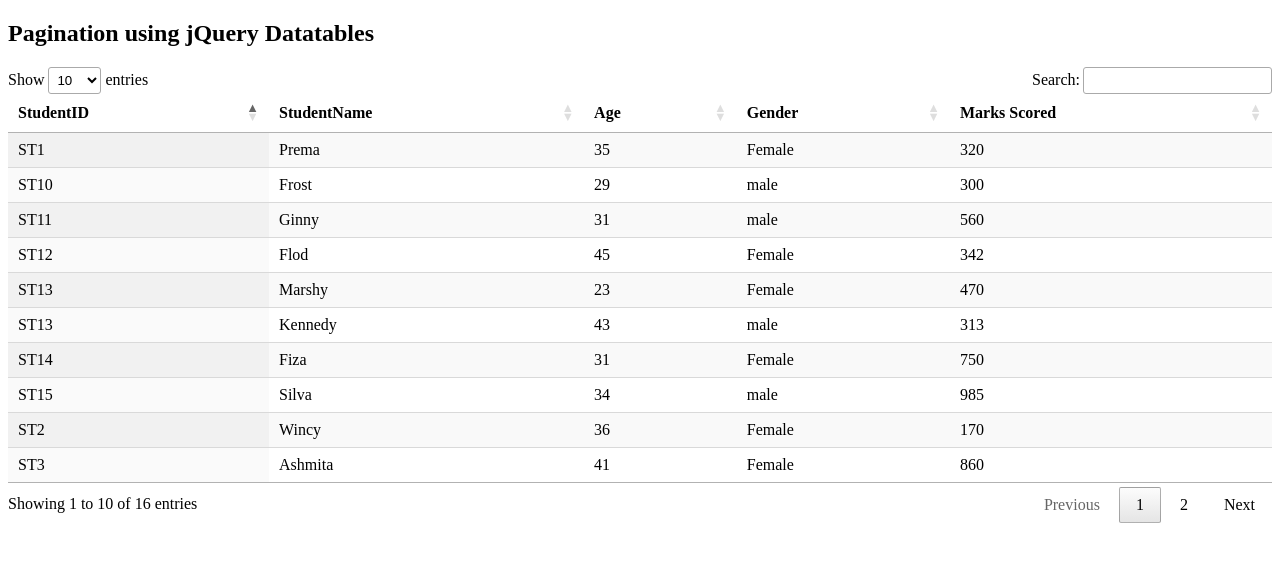
After one commit to Phoenix171/Twitter, a Django app: template NLP_Twitter/templates/test.html in a window 1280 px wide. The commit adds this page. Shown: the top 562 px of the page. Run offline with Django 3.2, Linux system fonts and the light colour scheme; the template is opened without the code that fills it, so the values that code supplies are empty; parts of the project's set-up code (start-up, migrations or seed data) failed here and were passed over; some libraries are stand-ins or nearby versions.

Commit message:
Added pagination

```diff
--- /dev/null
+++ b/NLP_Twitter/templates/test.html
@@ -0,0 +1,163 @@
+<!DOCTYPE html>
+<html>
+<head>
+
+	<meta content="initial-scale=1, maximum-scale=1,
+		user-scalable=0" name="viewport" />
+	<meta name="viewport" content="width=device-width" />
+
+	<!-- Datatable plugin CSS file -->
+	<link rel="stylesheet" href=
+"https://cdn.datatables.net/1.10.22/css/jquery.dataTables.min.css" />
+
+	<!-- jQuery library file -->
+	<script type="text/javascript"
+	src="https://code.jquery.com/jquery-3.5.1.js">
+	</script>
+
+	<!-- Datatable plugin JS library file -->
+	<script type="text/javascript" src=
+"https://cdn.datatables.net/1.10.22/js/jquery.dataTables.min.js">
+	</script>
+</head>
+
+<body>
+	<h2>Pagination using jQuery Datatables </h2>
+
+	<!--HTML table with student data-->
+	<table id="tableID" class="display" style="width:100%">
+		<thead>
+			<tr>
+				<th>StudentID</th>
+				<th>StudentName</th>
+				<th>Age</th>
+				<th>Gender</th>
+				<th>Marks Scored</th>
+			</tr>
+		</thead>
+		<tbody>
+			<tr>
+				<td>ST1</td>
+				<td>Prema</td>
+				<td>35</td>
+				<td>Female</td>
+				<td>320</td>
+			</tr>
+			<tr>
+				<td>ST2</td>
+				<td>Wincy</td>
+				<td>36</td>
+				<td>Female</td>
+				<td>170</td>
+			</tr>
+			<tr>
+				<td>ST3</td>
+				<td>Ashmita</td>
+				<td>41</td>
+				<td>Female</td>
+				<td>860</td>
+			</tr>
+			<tr>
+				<td>ST4</td>
+				<td>Kelina</td>
+				<td>32</td>
+				<td>Female</td>
+				<td>433</td>
+			</tr>
+			<tr>
+				<td>ST5</td>
+				<td>Satvik</td>
+				<td>41</td>
+				<td>male</td>
+				<td>162</td>
+			</tr>
+			<tr>
+				<td>ST6</td>
+				<td>William</td>
+				<td>37</td>
+				<td>Female</td>
+				<td>372</td>
+			</tr>
+			<tr>
+				<td>ST7</td>
+				<td>Chandan</td>
+				<td>31</td>
+				<td>male</td>
+				<td>375</td>
+			</tr>
+			<tr>
+				<td>ST8</td>
+				<td>David</td>
+				<td>45</td>
+				<td>male</td>
+				<td>327</td>
+			</tr>
+			<tr>
+				<td>ST9</td>
+				<td>Harry</td>
+				<td>29</td>
+				<td>male</td>
+				<td>205</td>
+			</tr>
+			<tr>
+				<td>ST10</td>
+				<td>Frost</td>
+				<td>29</td>
+				<td>male</td>
+				<td>300</td>
+			</tr>
+			<tr>
+				<td>ST11</td>
+				<td>Ginny</td>
+				<td>31</td>
+				<td>male</td>
+				<td>560</td>
+			</tr>
+			<tr>
+				<td>ST12</td>
+				<td>Flod</td>
+				<td>45</td>
+				<td>Female</td>
+				<td>342</td>
+			</tr>
+			<tr>
+				<td>ST13</td>
+				<td>Marshy</td>
+				<td>23</td>
+				<td>Female</td>
+				<td>470</td>
+			</tr>
+			<tr>
+				<td>ST13</td>
+				<td>Kennedy</td>
+				<td>43</td>
+				<td>male</td>
+				<td>313</td>
+			</tr>
+			<tr>
+				<td>ST14</td>
+				<td>Fiza</td>
+				<td>31</td>
+				<td>Female</td>
+				<td>750</td>
+			</tr>
+			<tr>
+				<td>ST15</td>
+				<td>Silva</td>
+				<td>34</td>
+				<td>male</td>
+				<td>985</td>
+			</tr>
+		</tbody>
+	</table>
+
+	<script>
+
+		/* Initialization of datatable */
+		$(document).ready(function() {
+			$('#tableID').DataTable({ });
+		});
+	</script>
+</body>
+
+</html>
```
Also changed, not shown: NLP_Twitter/templates/detail.html (+38 -20 lines).
